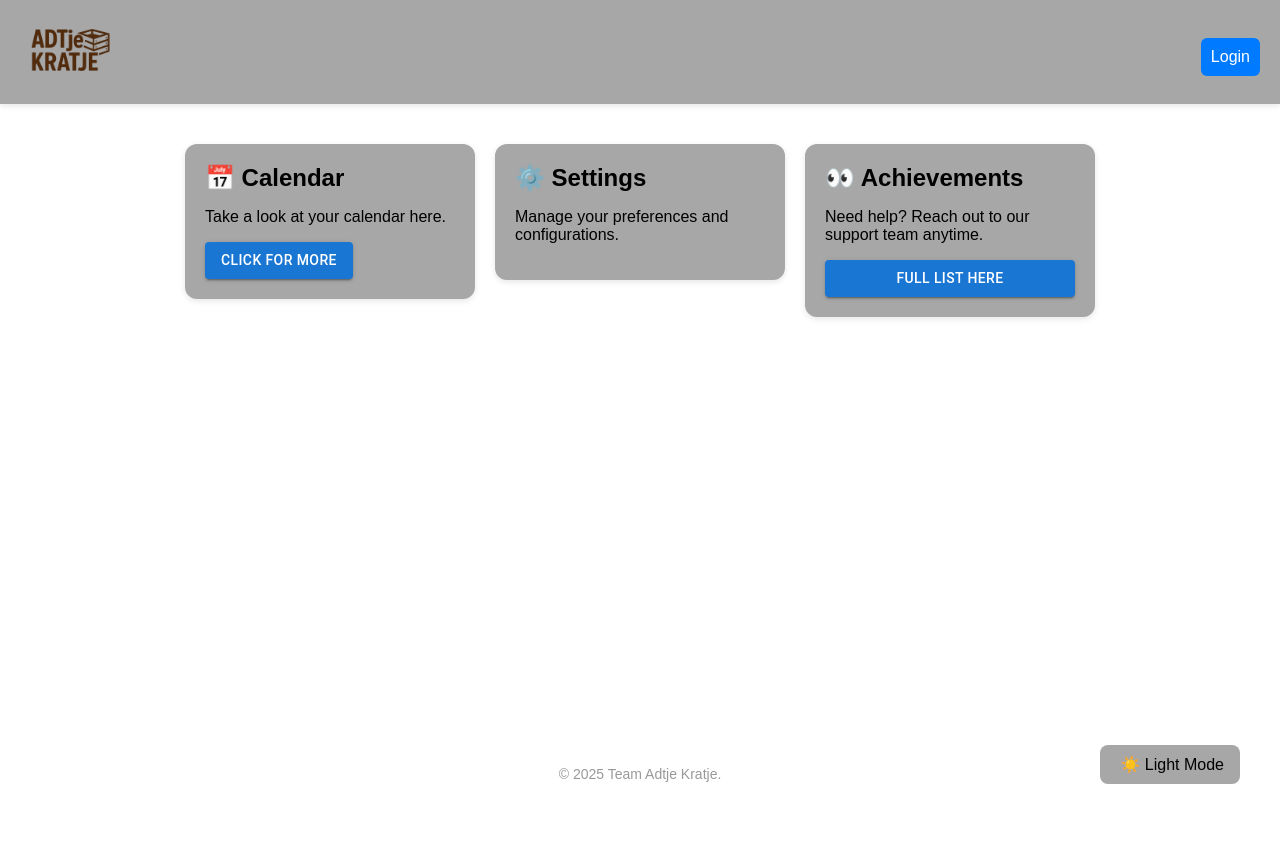
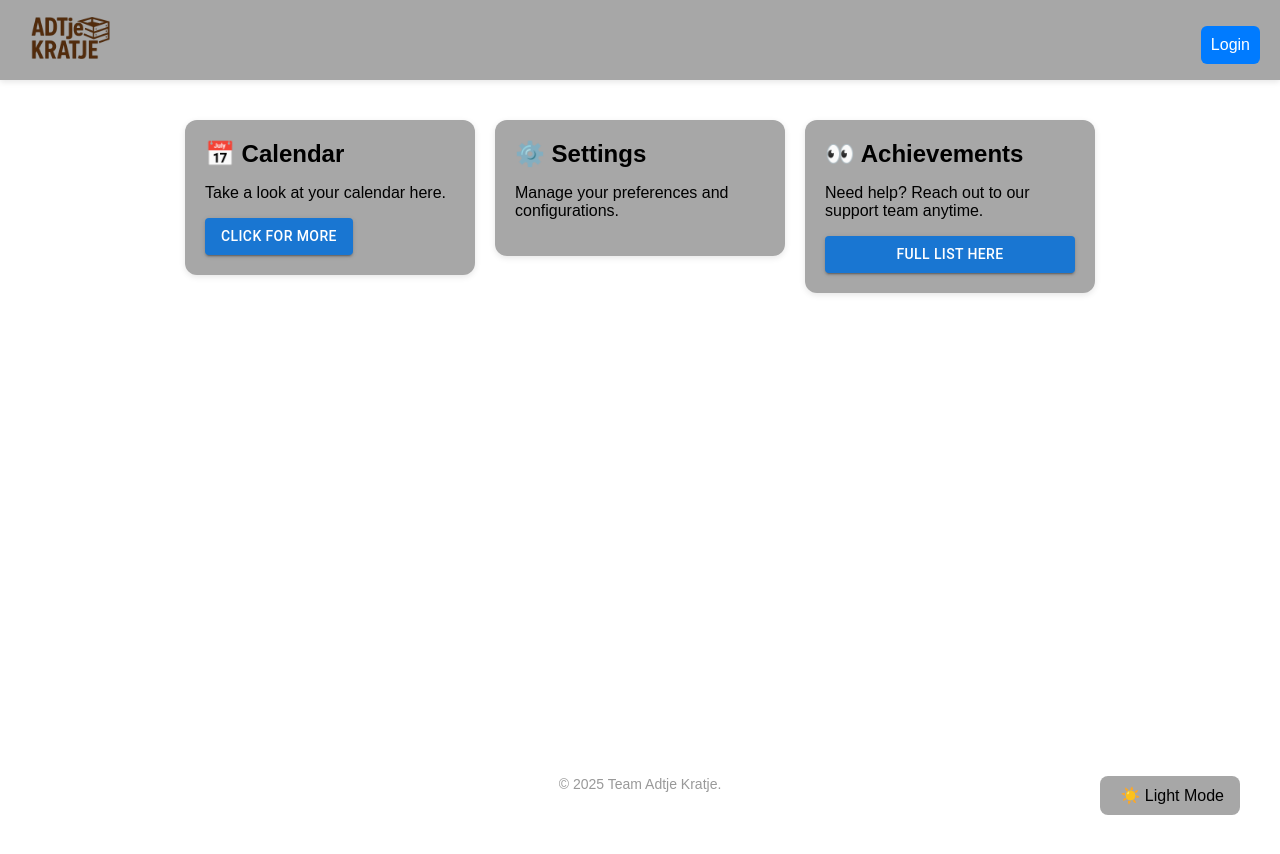
Before and after one commit to 67Company/WebDev, a React (Create React App) app in the folder frontend/calender-app/: page / in a window 1280 px wide. Shown: the top 854 px of the page. Before the commit the page ends 804 px from the top, so only its background shows below. Built offline with nearby package versions, Linux system fonts and the light colour scheme.

Commit message:
terrorist temp push

```diff
--- a/frontend/calender-app/src/App.css
+++ b/frontend/calender-app/src/App.css
@@ -12,27 +12,40 @@
   --card-text-color: #121212;
 }
 
+.App-header {
+  background: rgb(167, 167, 167);
+  display: flex;
+  justify-content: space-between;
+  align-items: center;
+  padding: 0px 20px;
+  box-sizing: border-box;
+  position: relative;
+  box-shadow: 0 2px 6px rgba(0,0,0,0.1);
+  max-height: 10vh;
+}
+
 /* Apply variables everywhere */
 body {
   background-color: var(--bg-color);
   color: var(--text-color);
   transition: background-color 0.3s ease, color 0.3s ease;
+  max-height: 85vh;
 }
 
 .App-footer {
   margin-top: auto;           /* stays at the bottom */
   font-size: 14px;
   color: #999;
-  padding: 10px 40px;
+  padding: 0px 40px;
   display: flex;
   justify-content: center;    /* centers text container */
   align-items: center;
   position: relative;
+  max-height: 5vh;
 }
 
 .footer-content {
   width: 100%;
-  display: flex;
   justify-content: center;    /* centers the text */
   align-items: center;
   position: relative;
@@ -41,12 +54,12 @@ body {
 .footer-content p {
   margin: 0;
   text-align: center;
-  flex: 1;                    /* allow text to take up remaining space */
 }
 
 .footer-content .theme-toggle-wrapper {
   position: absolute;
   right: 0;                   /* place ThemeToggle to the right */
+  padding-bottom: 30px;
 }
 
 .App-Title {
--- a/frontend/calender-app/src/App.tsx
+++ b/frontend/calender-app/src/App.tsx
@@ -27,10 +27,10 @@ function App() {
 
       <footer className="App-footer">
         <div className="footer-content">
-          <p>© {new Date().getFullYear()} Team Adtje Kratje.</p>
           <div className="theme-toggle-wrapper">
             <ThemeToggle />
           </div>
+          <p>© {new Date().getFullYear()} Team Adtje Kratje.</p>
         </div>
       </footer>
 
--- a/frontend/calender-app/src/components/ThemeToggle.css
+++ b/frontend/calender-app/src/components/ThemeToggle.css
@@ -9,7 +9,7 @@
     color: var(--text-color);
     transition: background-color 0.3s ease, color 0.3s ease;
     padding-right: 1rem;
-    display: flex;
+    /* display: flex; */
     align-items: center;
 
   }
--- a/frontend/calender-app/src/pages/Home.css
+++ b/frontend/calender-app/src/pages/Home.css
@@ -5,18 +5,6 @@
   min-height: 99vh;
   display: flex;
   flex-direction: column;     /* stack header, main, footer */
-}
-
-/* Header stays at the top */
-.App-header {
-  background: rgb(167, 167, 167);
-  display: flex;
-  justify-content: space-between;
-  align-items: center;
-  padding: 0px 20px;
-  box-sizing: border-box;
-  position: relative;
-  box-shadow: 0 2px 6px rgba(0,0,0,0.1);
 }
 
 /* Login Button */
@@ -37,12 +25,13 @@
 
 /* Main grows to push footer down */
 .App-main {
-  flex: 1;   /* take up all remaining space */
+  /* flex: 1;   take up all remaining space */
   display: flex;
   justify-content: center;
   gap: 20px;
   flex-wrap: wrap;
   margin-top: 40px;
+  max-height: 80vh;
 }
 
 .overview-card {
@@ -50,7 +39,7 @@
   color: var(--text-color);
   padding: 20px;
   border-radius: 12px;
-  width:250px;
+  width: 250px;
   transition: background-color 0.3s ease, color 0.3s ease;
   box-shadow: 0 2px 6px rgba(0,0,0,0.1);
   text-align: left;
--- a/frontend/calender-app/src/pages/Login.css
+++ b/frontend/calender-app/src/pages/Login.css
@@ -2,7 +2,7 @@
   display: flex;
   justify-content: center;
   align-items: center;
-  min-height: 90vh; /* full screen height */
+  height: 80vh; /* full screen height */
   background: var(--bg-color);
   transition: background-color 0.3s ease, color 0.3s ease;
 }
```
